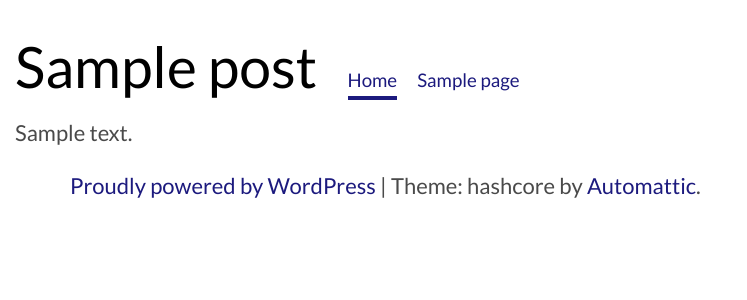
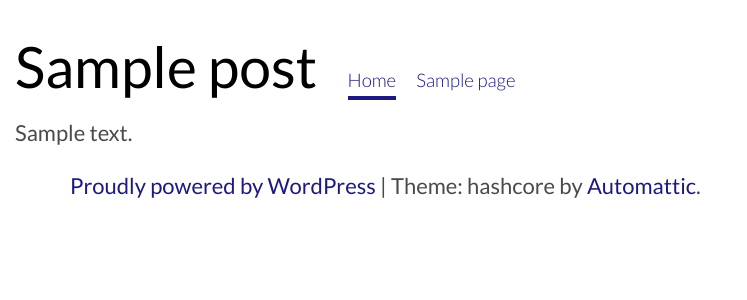
Before and after one commit to orlando/alfacent, a WordPress theme: template content/themes/hashcore/page.php in a window 1280 px wide. Shown: the top 300 px of the page, without its empty margins (0-747 px from the left). Run offline with PHP 8.4 and a stand-in for WordPress, Linux system fonts and the light colour scheme; the site name, menu and one post (Sample post) are stand-ins, and other content is empty; style sheets or scripts are compiled from the project's sources; some libraries are stand-ins or nearby versions; some web fonts are replaced.

Commit message:
Add font-weight 300

```diff
--- a/content/themes/hashcore/sass/_settings--fonts.scss
+++ b/content/themes/hashcore/sass/_settings--fonts.scss
@@ -11,7 +11,7 @@
  // font-import
  // -----------------------------------------------------------------------------
 
-  @import url(https://fonts.googleapis.com/css?family=Lato:400,700);
+  @import url(https://fonts.googleapis.com/css?family=Lato:300,400,700);
 
 // -----------------------------------------------------------------------------
 // font-colors
```
